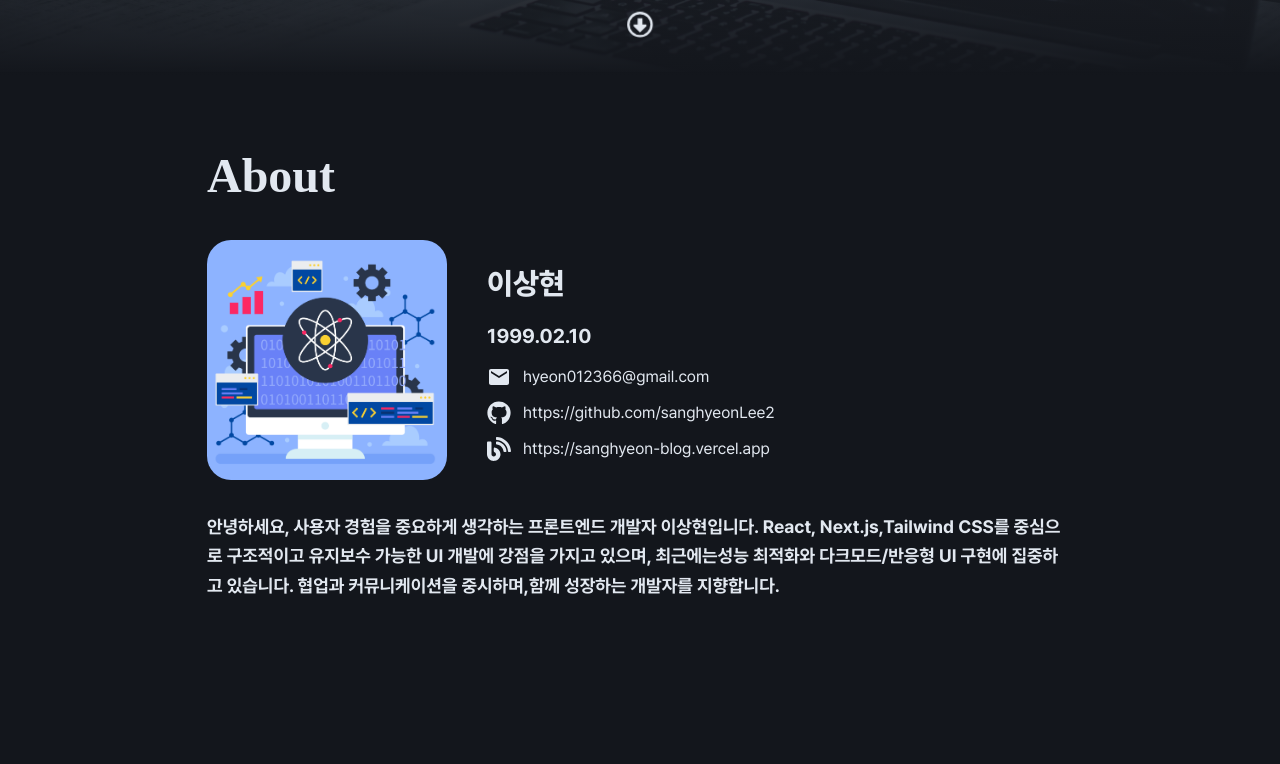
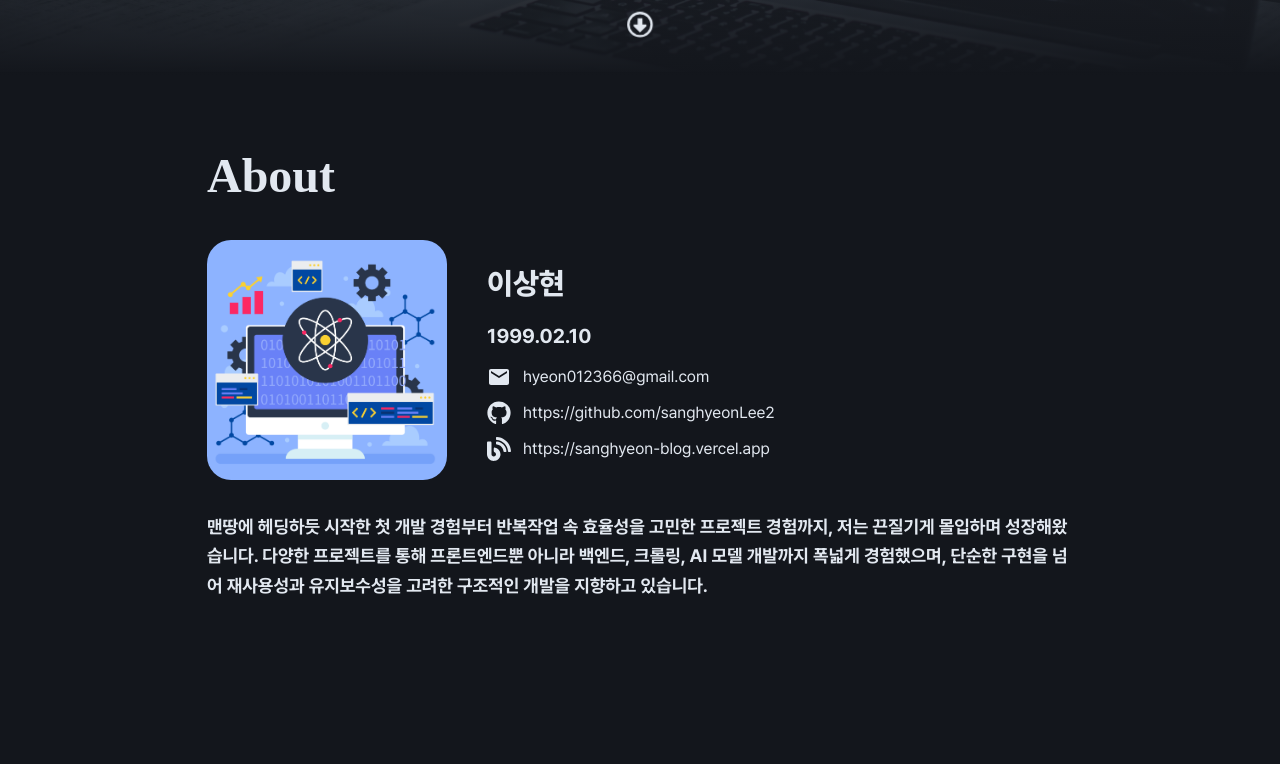
Before and after one commit to sanghyeonLee2/sanghyeon.dev, a Next.js app: page / in a window 1280 px wide. Shown: the part 368-1132 px from the top of the page. Built offline with nearby package versions, Linux system fonts and the light colour scheme; a web font is replaced by a local one.

Commit message:
refactor: 상수 데이터 수정

```diff
--- a/src/components/section/About.tsx
+++ b/src/components/section/About.tsx
@@ -8,8 +8,8 @@ import { MotionContainer, MotionItem } from '@/components/common/motion';
 import { BLANK_LINK } from '@/constants/dom';
 import { PROFILE_OPTIONS } from '@/constants/section';
 
-const INTRODUCE: string =
-  '안녕하세요, 사용자 경험을 중요하게 생각하는 프론트엔드 개발자 이상현입니다. React, Next.js,Tailwind CSS를 중심으로 구조적이고 유지보수 가능한 UI 개발에 강점을 가지고 있으며, 최근에는성능 최적화와 다크모드/반응형 UI 구현에 집중하고 있습니다. 협업과 커뮤니케이션을 중시하며,함께 성장하는 개발자를 지향합니다.';
+const INTRODUCE =
+  '맨땅에 헤딩하듯 시작한 첫 개발 경험부터 반복작업 속 효율성을 고민한 프로젝트 경험까지, 저는 끈질기게 몰입하며 성장해왔습니다. 다양한 프로젝트를 통해 프론트엔드뿐 아니라 백엔드, 크롤링, AI 모델 개발까지 폭넓게 경험했으며, 단순한 구현을 넘어 재사용성과 유지보수성을 고려한 구조적인 개발을 지향하고 있습니다.';
 
 const About = () => {
   return (
```
